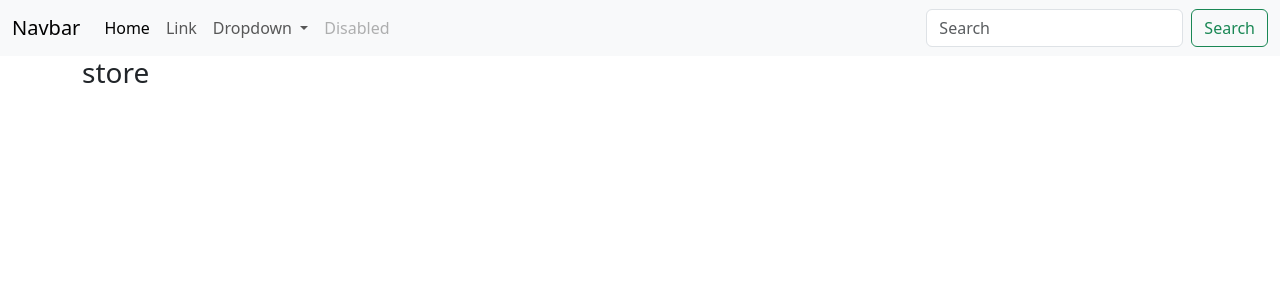
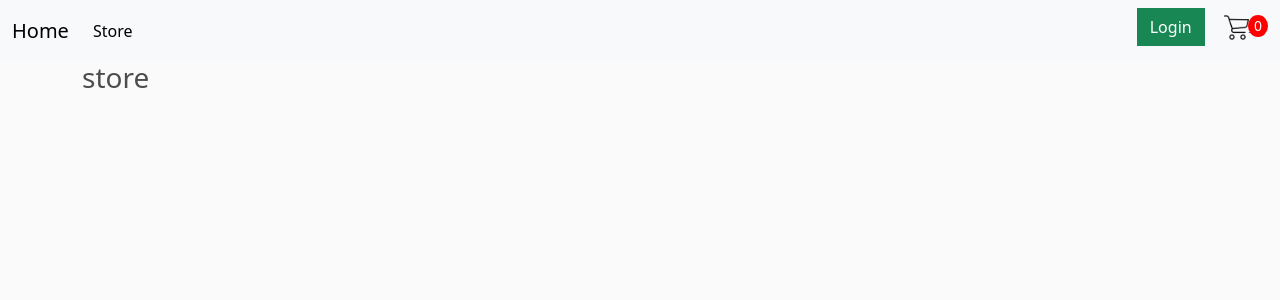
Before and after one commit to AjeAyoub/E-commerce-store, a Django app: page / in a window 1280 px wide. Shown: the top 300 px of the page. Run offline with Django 5.2, Linux system fonts and the light colour scheme.

Commit message:
config nav bar

```diff
--- a/ECommerceStore/settings.py
+++ b/ECommerceStore/settings.py
@@ -120,6 +120,7 @@ USE_TZ = True
 
 STATIC_URL = 'static/'
 STATICFILES_DIRS = [os.path.join(BASE_DIR, 'EcommerceStore/static')]
+STATIC_ROOT = os.path.join(BASE_DIR, 'static')
 
 # Default primary key field type
 # https://docs.djangoproject.com/en/5.0/ref/settings/#default-auto-field
--- /dev/null
+++ b/ECommerceStore/static/css/style.css
@@ -0,0 +1,100 @@
+body{
+	background-color: hsl(0, 0%, 98%);
+}
+
+h1,h2,h3,h4,h5,h6{
+	color:hsl(0, 0%, 30%);
+}
+
+.box-element{
+	box-shadow:hsl(0, 0%, 80%) 0 0 16px;
+	background-color: #fff;
+	border-radius: 4px;
+	padding: 10px;
+}
+
+.thumbnail{
+	width: 100%;
+	height: 200px;
+	-webkit-box-shadow: -1px -3px 5px -2px rgba(214,214,214,1);
+    -moz-box-shadow: -1px -3px 5px -2px rgba(214,214,214,1);
+    box-shadow: -1px -3px 5px -2px rgba(214,214,214,1);
+}
+
+.product{
+	border-radius: 0 0 4px 4px;
+}
+
+.bg-dark{
+	background-color: #4f868c!important;
+}
+
+#cart-icon{
+	width:25px;
+	display: inline-block;
+	margin-left: 15px;
+}
+
+#cart-total{
+    display: inline-block;
+    text-align: center;
+	color:#fff;
+	background-color: red;
+	width: 20px;
+	height: 22px;
+    margin-left: -5px;
+	border-radius: 50%;
+	font-size: 14px;
+}
+
+.col-lg-4, .col-lg-6, .col-lg-8, .col-lg-12{
+	margin-top: 10px;
+}
+
+.btn{
+	border-radius: 0;
+}
+
+.row-image{
+	width: 100px;
+}
+
+.form-field{
+	width:250px;
+	display: inline-block;
+	padding: 5px;
+}
+
+.cart-row{
+	display: flex;
+    align-items: flex-stretch;
+    padding-bottom: 10px;
+    margin-bottom: 10px;
+    border-bottom: 1px solid #ececec;
+
+}
+
+.quantity{
+	display: inline-block;
+	font-weight: 700;
+	padding-right:10px;
+
+
+}
+
+.chg-quantity{
+	width: 12px;
+	cursor: pointer;
+	display: block;
+	margin-top: 5px;
+	transition:.1s;
+}
+
+.chg-quantity:hover{
+	opacity: .6;
+}
+
+
+.hidden{
+	display: none!important;
+}
--- a/EcommerceStoreApp/templates/pages/main.html
+++ b/EcommerceStoreApp/templates/pages/main.html
@@ -11,37 +11,24 @@
 <body>
     <nav class="navbar navbar-expand-lg bg-body-tertiary">
         <div class="container-fluid">
-        <a class="navbar-brand" href="#">Navbar</a>
+        <a class="navbar-brand" href="{% url 'store' %}">Home</a>
         <button class="navbar-toggler" type="button" data-bs-toggle="collapse" data-bs-target="#navbarSupportedContent" aria-controls="navbarSupportedContent" aria-expanded="false" aria-label="Toggle navigation">
             <span class="navbar-toggler-icon"></span>
         </button>
         <div class="collapse navbar-collapse" id="navbarSupportedContent">
             <ul class="navbar-nav me-auto mb-2 mb-lg-0">
             <li class="nav-item">
-                <a class="nav-link active" aria-current="page" href="#">Home</a>
-            </li>
-            <li class="nav-item">
-                <a class="nav-link" href="#">Link</a>
-            </li>
-            <li class="nav-item dropdown">
-                <a class="nav-link dropdown-toggle" href="#" role="button" data-bs-toggle="dropdown" aria-expanded="false">
-                Dropdown
-                </a>
-                <ul class="dropdown-menu">
-                <li><a class="dropdown-item" href="#">Action</a></li>
-                <li><a class="dropdown-item" href="#">Another action</a></li>
-                <li><hr class="dropdown-divider"></li>
-                <li><a class="dropdown-item" href="#">Something else here</a></li>
-                </ul>
-            </li>
-            <li class="nav-item">
-                <a class="nav-link disabled" aria-disabled="true">Disabled</a>
+                <a class="nav-link active" aria-current="page" href="{% url 'store' %}">Store</a>
             </li>
             </ul>
-            <form class="d-flex" role="search">
-            <input class="form-control me-2" type="search" placeholder="Search" aria-label="Search">
-            <button class="btn btn-outline-success" type="submit">Search</button>
-            </form>
+            <div class="form-inline my-2 my-lg-0">
+                <a href="#"class="btn btn-success">Login</a>
+
+                <a href="{% url 'cart' %}">
+                   <img  id="cart-icon" src="{% static 'images/cart.png' %}">
+               </a>
+               <p id="cart-total">0</p>
+           </div>
         </div>
         </div>
     </nav>
```
Also changed, not shown: ECommerceStore/static/images/cart.png (added), ECommerceStore/static/images/modling.png (deleted).
